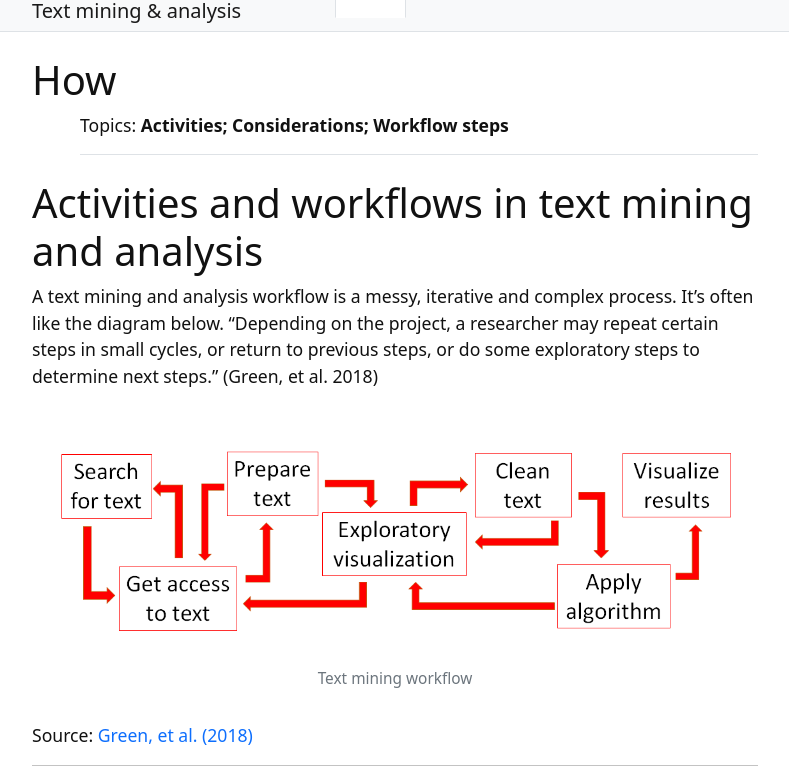
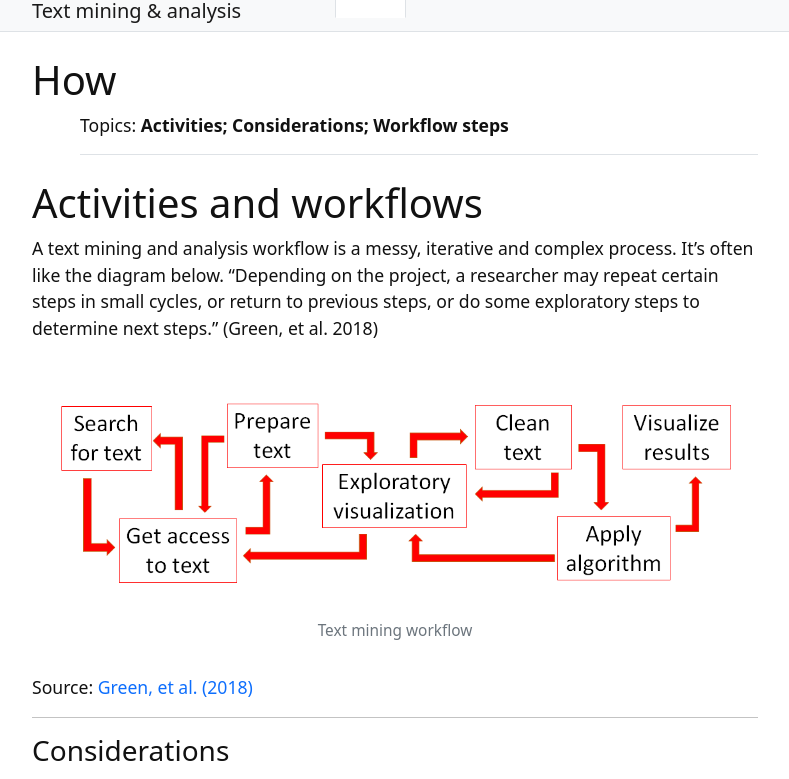
Before and after one commit to GULibrarySandbox/intro-text-mining-analysis-2022, a Jekyll site: the page built from content/2-how.md, in a window 1280 px wide and 900 px high, cut to the strip 121-900 px from the top of the window. Shown: the whole strip, without its empty margins (245-1034 px from the left). Built offline with Jekyll 4.4.1, drawn with Linux system fonts in a browser that asks for light colours.

Commit message:
Update 2-how.md

```diff
--- a/content/2-how.md
+++ b/content/2-how.md
@@ -3,7 +3,7 @@ title: How
 topics: Activities; Considerations; Workflow steps
 nav: true
 ---
-# Activities and workflows in text mining and analysis
+# Activities and workflows
 
 A text mining and analysis workflow is a messy, iterative and complex process. It’s often like the diagram below. "Depending on the project, a researcher may repeat certain steps in small cycles, or return to previous steps, or do some exploratory steps to determine next steps." (Green, et al. 2018)
 
```
